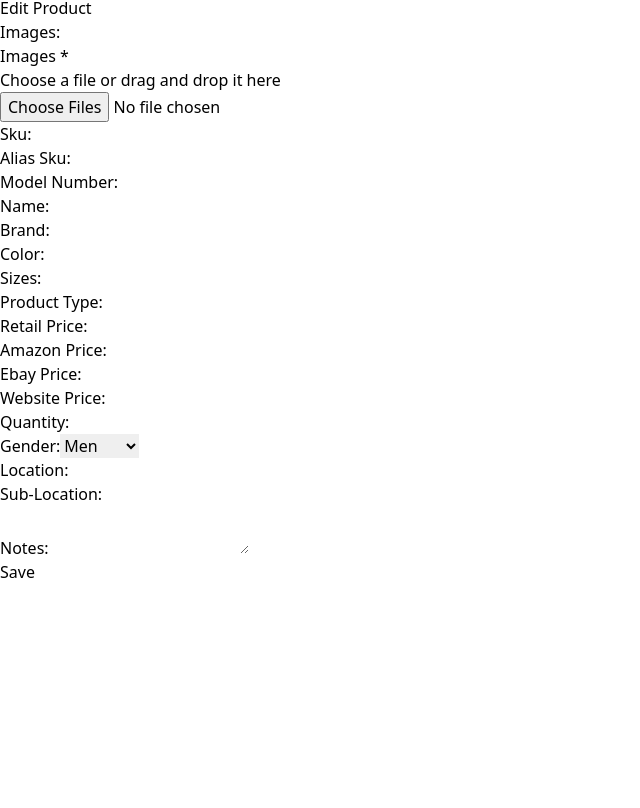
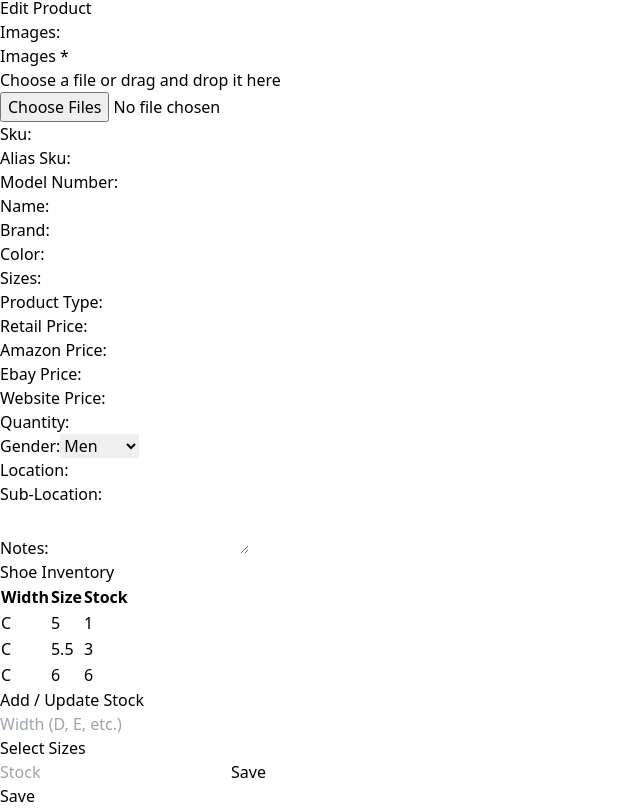
Before and after one commit to kaplos/workSite, a React (Vite) app: page /productManager in a window 1280 px wide. Shown: the part 1643-2451 px from the top of the page, without its empty margins (0-640 px from the left). Before the commit the page ends 2227 px from the top, so only its background shows below. Built offline with nearby package versions, Linux system fonts and the light colour scheme.

Commit message:
added changes to navbar , added inventory table, and fixed returns with localstorage

```diff
--- a/src/App.jsx
+++ b/src/App.jsx
@@ -6,7 +6,6 @@ import NavBar from './components/NavBar';
 import { BrowserRouter, Routes, Route ,useLocation,useNavigate} from "react-router-dom";
 import './App.css'
 import { Navigate } from "react-router-dom";
-
 function App() {
 
   let [tab, setTab] = useState('upload');
@@ -29,19 +28,19 @@ function App() {
     console.log(data, 'data for call')
     return data.length===0? '' : data
   }
-  const onClick =async(id)=>{
+const onClick =async(id,type)=>{
     console.log('clicked item')
-    const getResultFromClickedItem = await fetch(`${ENV.VITE_API_URL}/id?page=${tab}&id=${id}`)
+    const getResultFromClickedItem = await fetch(`${ENV.VITE_API_URL}/id?page=${type}&id=${id}`)
     const data = await getResultFromClickedItem.json();
     console.log(data)
     setObjectInfo(data)
-    if(tab==='upload'){
+    if(type==='upload'){
 
       navigate(`/productManager`);
       console.log('Handling click in upload tab');
     }else{
 
-      navigate(`/${tab}`);
+      navigate(`/${type}`);
     }
   }
   return (
--- a/src/components/NavBar.jsx
+++ b/src/components/NavBar.jsx
@@ -21,14 +21,15 @@ export default function NavBar({ tab, setTab, handleSearch, handleClick }) {
           .then((results) => {
 
             const {type,value} = results
-
+            if(!value){
+              setMessage("No results found");
+              setSearchResults(null);
+              return
+            }
             if (value.length > 0) {
               setSearchResults(value);
               setType(type);
               setShown(true)
-            } else {
-              setMessage("No results found");
-              setSearchResults([]);
             }
 
             if (searchResultsRef.current) {
@@ -142,7 +143,7 @@ export default function NavBar({ tab, setTab, handleSearch, handleClick }) {
                 </div>
               )}
 
-              {searchResults.length > 0 || message ? (
+              {searchResults ?(
                 <div
                   ref={searchResultsRef}
                   className={`absolute z-10 w-full bg-white border border-gray-300 rounded-lg mt-1 ${shown? '':'hidden'}`}
@@ -153,13 +154,13 @@ export default function NavBar({ tab, setTab, handleSearch, handleClick }) {
                       {searchResults.map((result, index) => {
                         console.log(result, "Current result in map");
                         // Debugging each result
-                        const renderCard = typeToCard[type] || (() => defaultCard(message));
+                        const renderCard = typeToCard[type];
 
                         return (
                           <li
                             key={index}
                             className=" hover:bg-gray-100 cursor-pointer"
-                            onClick={() => { handleClick(result.id); setShown(false) }}
+                            onClick={() => { handleClick(result.id,type); setShown(false) }}
                           >
                             <div className="px-2 py-1 border rounded-lg shadow-md bg-white w-full hover:bg-gray-100">
                               {renderCard(result)}
@@ -170,7 +171,11 @@ export default function NavBar({ tab, setTab, handleSearch, handleClick }) {
                     </ul>
                   }
                 </div>
-              ) : null}
+              ) : (
+                <div className="px-2 py-1 border rounded-lg shadow-md bg-white w-full hover:bg-gray-100">
+                  {defaultCard(message)}
+                </div>
+              )}
             </div>
             <button
               data-collapse-toggle="mobile-menu-3"
--- /dev/null
+++ b/src/components/ShoeWidthTable.jsx
@@ -0,0 +1,114 @@
+import { useState } from "react";
+
+export default function ShoeInventory() {
+  const [inventory, setInventory] = useState([
+    { id: 1, width: "C", size: 5, stock: 1 },
+    { id: 2, width: "C", size: 5.5, stock: 3 },
+    { id: 3, width: "C", size: 6, stock: 6 },
+  ]);
+
+  const [form, setForm] = useState({ width: "", sizes: [], stock: "" });
+  const [showDropdown, setShowDropdown] = useState(false);
+  const availableSizes = [4, 4.5, 5, 5.5, 6, 6.5, 7, 7.5, 8, 8.5, 9, 9.5, 10, 10.5, 11, 11.5, 12];
+
+  const toggleSize = (size) => {
+    setForm((prevForm) => ({
+      ...prevForm,
+      sizes: prevForm.sizes.includes(size)
+        ? prevForm.sizes.filter((s) => s !== size)
+        : [...prevForm.sizes, size],
+    }));
+  };
+
+  const addOrUpdateItem = () => {
+    if (!form.width || form.sizes.length === 0 || !form.stock) return;
+
+    const newInventory = [...inventory];
+
+    form.sizes.forEach((size) => {
+      const existing = newInventory.find((item) => item.width === form.width && item.size === size);
+      if (existing) {
+        existing.stock = parseInt(form.stock);
+      } else {
+        newInventory.push({ id: newInventory.length + 1, width: form.width, size, stock: parseInt(form.stock) });
+      }
+    });
+
+    setInventory(newInventory);
+    setForm({ width: "", sizes: [], stock: "" });
+  };
+
+  return (
+    <div className="p-4">
+      <h2 className="text-xl font-bold mb-4">Shoe Inventory</h2>
+
+      {/* Table */}
+      <table className="w-full border-collapse border border-gray-300">
+        <thead>
+          <tr className="bg-gray-200">
+            <th className="border p-2">Width</th>
+            <th className="border p-2">Size</th>
+            <th className="border p-2">Stock</th>
+          </tr>
+        </thead>
+        <tbody>
+          {inventory.map((item) => (
+            <tr key={`${item.width}-${item.size}`}>
+              <td className="border p-2">{item.width}</td>
+              <td className="border p-2">{item.size}</td>
+              <td className="border p-2">{item.stock}</td>
+            </tr>
+          ))}
+        </tbody>
+      </table>
+
+      {/* Form */}
+      <div className="mt-4">
+        <h3 className="font-semibold">Add / Update Stock</h3>
+        <input
+          type="text"
+          name="width"
+          placeholder="Width (D, E, etc.)"
+          className="border p-2 mr-2"
+          value={form.width}
+          onChange={(e) => setForm({ ...form, width: e.target.value })}
+        />
+
+        {/* Size Dropdown */}
+        <div className="relative inline-block">
+          <button type="button" className="border p-2 mr-2" onClick={() => setShowDropdown(!showDropdown)}>
+            Select Sizes
+          </button>
+          {showDropdown && (
+            <div className="absolute bg-white border mt-2 p-2 max-h-40 overflow-y-auto shadow-lg">
+              {availableSizes.map((size) => (
+                <label key={size} className="block">
+                  <input
+                    type="checkbox"
+                    className="mr-2"
+                    checked={form.sizes.includes(size)}
+                    onChange={() => toggleSize(size)}
+                  />
+                  {size}
+                </label>
+              ))}
+            </div>
+          )}
+        </div>
+
+        <input
+          type="number"
+          name="stock"
+          placeholder="Stock"
+          className="border p-2 mr-2"
+          value={form.stock}
+          onChange={(e) => setForm({ ...form, stock: e.target.value })}
+        />
+
+        <button onClick={addOrUpdateItem} className="bg-blue-500 text-white p-2">
+          Save
+        </button>
+      </div>
+    </div>
+  );
+}
--- a/src/pages/ProductManager.jsx
+++ b/src/pages/ProductManager.jsx
@@ -1,7 +1,7 @@
 import React, { useState, useEffect } from "react";
 import MoveableImage from "../components/MovableImage";
 import {useNavigate} from "react-router-dom";
-
+import ShoeInventory from "../components/ShoeWidthTable";
 const ProductManager = ({ showProductDetails, setShowProductDetails }) => {
     const ENV = import.meta.env;
     const [product, setProduct] = useState(showProductDetails || {});
@@ -242,6 +242,7 @@ const ProductManager = ({ showProductDetails, setShowProductDetails }) => {
                   className="border border-gray-300 px-2 py-1 w-full"
                 />
             </div>
+            <div><ShoeInventory/>  </div>
 
         <div className="flex gap-2 mt-4">
           <button
--- /dev/null
+++ b/src/utils/ApiUtils.js
@@ -0,0 +1,18 @@
+const ENV = import.meta.env;
+
+
+export const onClick =async(id)=>{
+    console.log('clicked item')
+    const getResultFromClickedItem = await fetch(`${ENV.VITE_API_URL}/id?page=${tab}&id=${id}`)
+    const data = await getResultFromClickedItem.json();
+    console.log(data)
+    setObjectInfo(data)
+    if(tab==='upload'){
+
+      navigate(`/productManager`);
+      console.log('Handling click in upload tab');
+    }else{
+
+      navigate(`/${tab}`);
+    }
+  }
```
Also changed, not shown: src/pages/Returns.jsx (+46 -11 lines).
